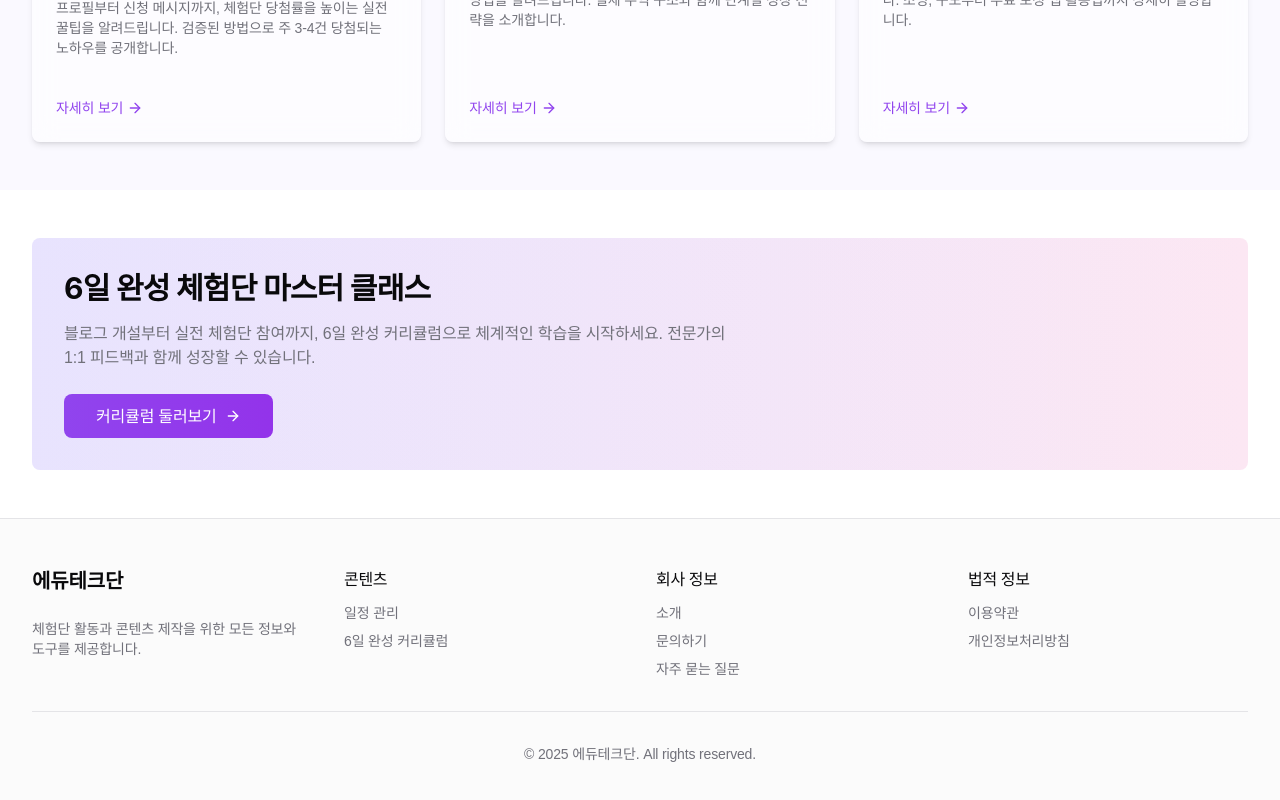
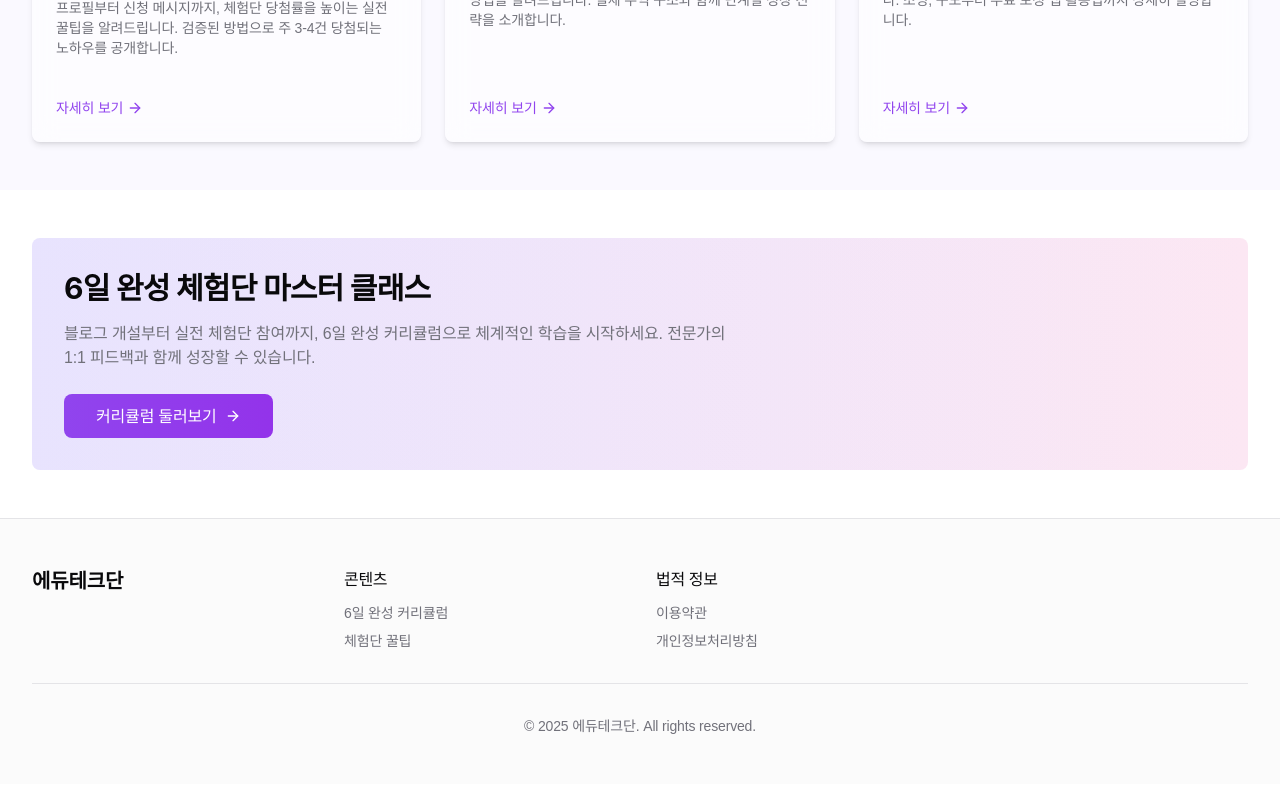
Before and after one commit to godud2604/hy-lnk, a Next.js app: page / in a window 1280 px wide. Shown: the part 917-1717 px from the top of the page. Built offline with nearby package versions, Linux system fonts and the light colour scheme; no server answers; a web font is replaced by a local one.

Commit message:
clean up commented code in SiteFooter component for better readability

```diff
--- a/components/site-footer.tsx
+++ b/components/site-footer.tsx
@@ -9,23 +9,28 @@
             <Link href="/" className="font-bold text-xl mb-4 inline-block">
               에듀테크단
             </Link>
-            <p className="text-sm text-muted-foreground mt-2">
+            {/* <p className="text-sm text-muted-foreground mt-2">
               체험단 활동과 콘텐츠 제작을 위한 모든 정보와 도구를 제공합니다.
-            </p>
+            </p> */}
           </div>
           <div>
             <h3 className="font-medium mb-3">콘텐츠</h3>
             <ul className="space-y-2 text-sm">
-              {/* <li>
+              <li>
+                <Link href="/curriculum" className="text-muted-foreground hover:text-foreground transition-colors">
+                  6일 완성 커리큘럼
+                </Link>
+              </li>
+              <li>
                 <Link href="/tips" className="text-muted-foreground hover:text-foreground transition-colors">
                   체험단 꿀팁
                 </Link>
-              </li> */}
-              <li>
+              </li>
+              {/* <li>
                 <Link href="/schedule" className="text-muted-foreground hover:text-foreground transition-colors">
                   일정 관리
                 </Link>
-              </li>
+              </li> */}
               {/* <li>
                 <Link href="/tools" className="text-muted-foreground hover:text-foreground transition-colors">
                   자동화 툴
@@ -36,14 +41,9 @@
                   수익 창출
                 </Link>
               </li> */}
-              <li>
-                <Link href="/curriculum" className="text-muted-foreground hover:text-foreground transition-colors">
-                  6일 완성 커리큘럼
-                </Link>
-              </li>
             </ul>
           </div>
-          <div>
+          {/* <div>
             <h3 className="font-medium mb-3">회사 정보</h3>
             <ul className="space-y-2 text-sm">
               <li>
@@ -62,7 +62,7 @@
                 </Link>
               </li>
             </ul>
-          </div>
+          </div> */}
           <div>
             <h3 className="font-medium mb-3">법적 정보</h3>
             <ul className="space-y-2 text-sm">
```
